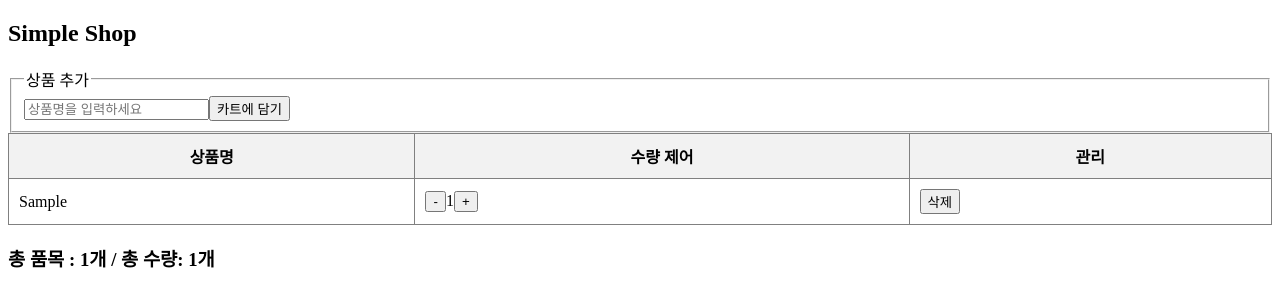
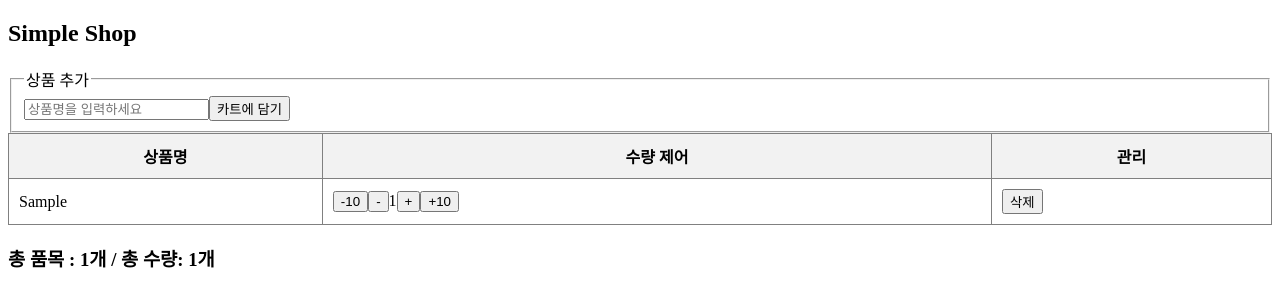
Before and after one commit to beruse2005-cloud/react-01-cart, a React (Vite) app: page / in a window 1280 px wide. Both pictures are taken after typing "Sample" into the empty fields and a click on the button "카트에 담기". Shown: the top 306 px of the page. Built offline with nearby package versions, Linux system fonts and the light colour scheme.

Commit message:
리팩토링 완료

```diff
--- a/src/App.jsx
+++ b/src/App.jsx
@@ -17,18 +17,22 @@ function App() {
         setName(e.target.value);
     }
 
-    const handleMinusButton = (item, index) => {
-        if (item.quantity <= 1) {
-            return;
+    const handleUpdateQuantity = (index, number) => {
+        // 기능을 합쳐서 핸들러를 만드는데,
+        // '1을 더하고', '1을 빼고' 하는 기능이 아니라, "수량을 변경하는 함수"로 만듦
+        // 얼마를 바꾸느냐는 이 함수를 실행하는 곳에서 결정(매개변수로 전달)
+        // if (cart[index].quantity <= 1) {
+        //     return;
+        // }
+        const newCart = [...cart];
+        // newCart[index].quantity += 1;
+        const nextQuantity = newCart[index].quantity + number;
+        // 그렇게 -3 해달라는 명령을 처리했을 때 nextQuantity 마이너스 값이면 하면 안됨
+        // 이 조건은 nextQuantity 계산을 한 뒤에 if 처리를 해줘야 함.
+        if (nextQuantity < 1) {
+            return;  // nextQuantity를 구하긴 했지만, 업데이트를 안하고 종료
         }
-        const newCart = [...cart];
-        newCart[index].quantity -= 1;
-        setCart(newCart);
-    };
-
-    const handlePlusButton = (index) => {
-        const newCart = [...cart];
-        newCart[index].quantity += 1;
+        newCart[index].quantity = nextQuantity;
         setCart(newCart);
     };
 
@@ -76,9 +80,11 @@ function App() {
                 {cart.map((item, index) => <tr key={index}>
                     <td>{item.name}</td>
                     <td>
-                        <button onClick={() => handleMinusButton(item, index)}>-</button>
+                        <button onClick={() => handleUpdateQuantity(index, -10)}>-10</button>
+                        <button onClick={() => handleUpdateQuantity(index, -1)}>-</button>
                         {item.quantity}
-                        <button onClick={() => handlePlusButton(index)}>+</button>
+                        <button onClick={() => handleUpdateQuantity(index, 1)}>+</button>
+                        <button onClick={() => handleUpdateQuantity(index, 10)}>+10</button>
                     </td>
                     <td>
                         <button onClick={() => handleDeleteButton(index)}>삭제</button>
```
